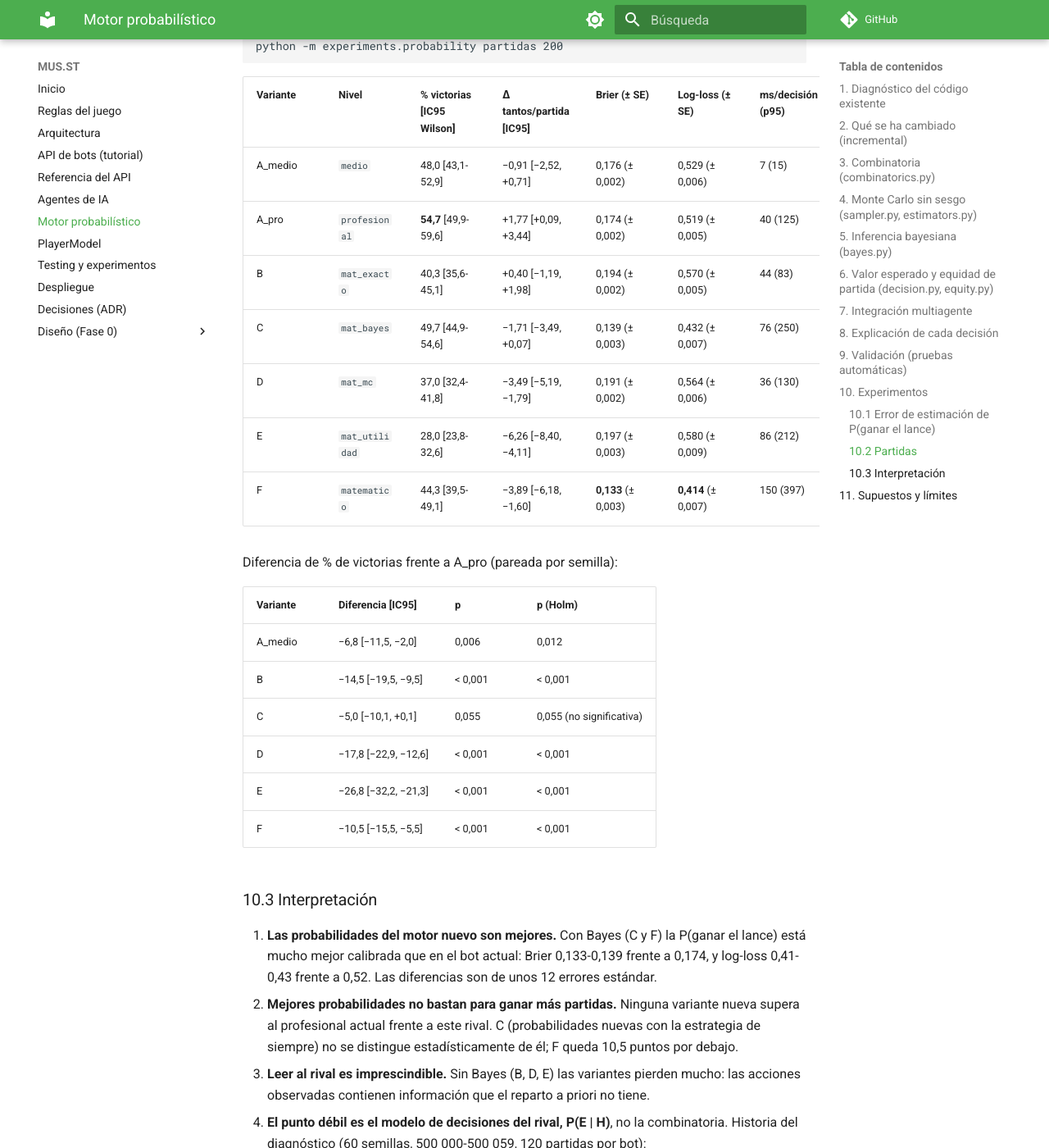
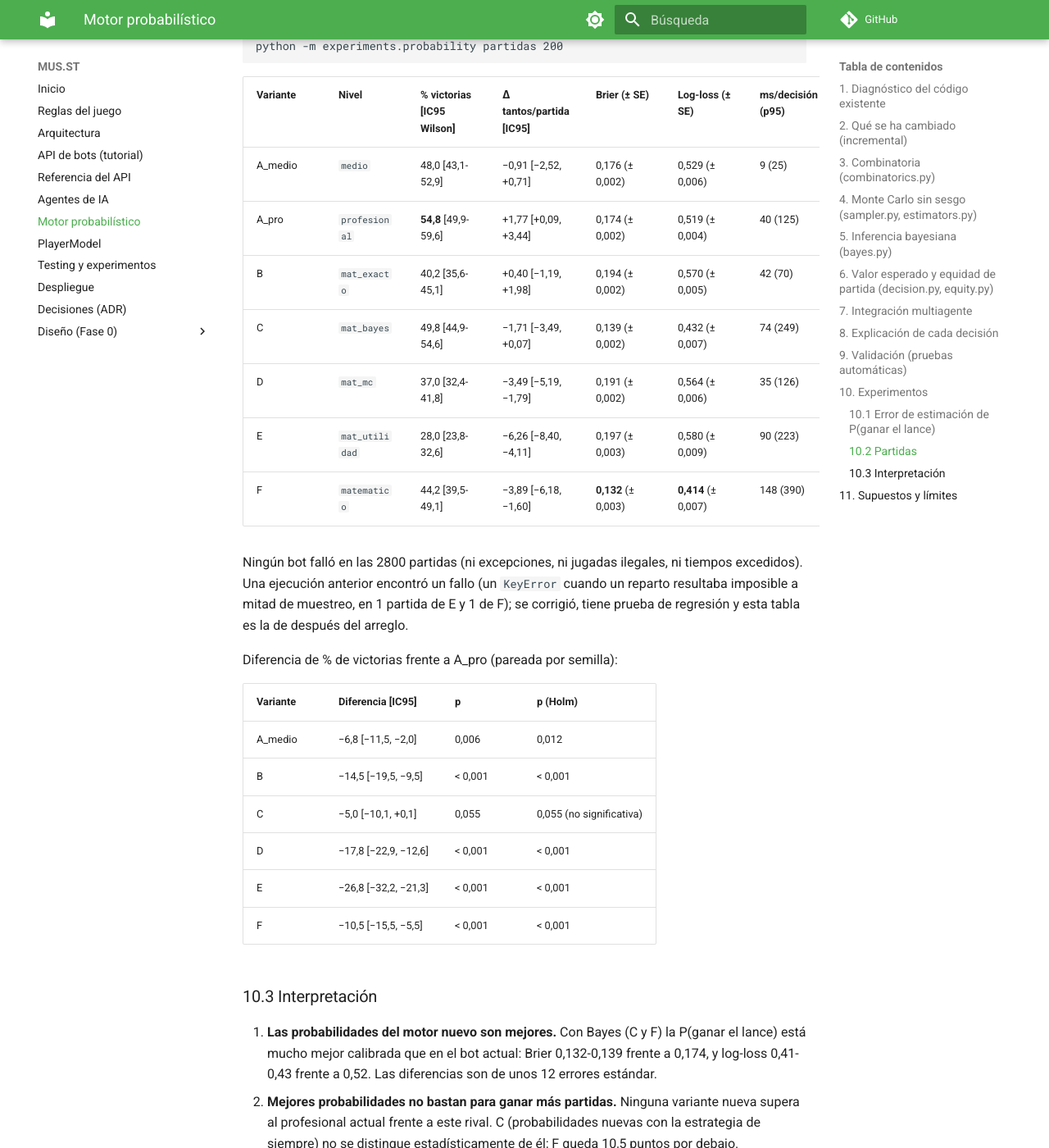
Before and after one commit to saraatrapero/mus-sara, an MkDocs documentation site: the page built from docs/probabilidad.md, in a window 1280 px wide and 1400 px high, scrolled down 8139 px. Shown: the whole window at 82% size. Built offline with MkDocs 1.6.1 and Material for MkDocs 9.7.7, drawn with Linux system fonts in a browser that asks for light colours; comment, search, counter and statistics services are not loaded; some of the changed text lies outside the part shown.

Commit message:
Experimentos del motor probabilístico: resultados finales tras corregir el KeyError
Co-Authored-By: Claude Opus 5.5 <noreply@anthropic.com>
Claude-Session: https://claude.ai/code/session_01S8txGZtoGSDDcAh3LU3sBX

```diff
--- a/docs/probabilidad.md
+++ b/docs/probabilidad.md
@@ -286,13 +286,18 @@ python -m experiments.probability partidas 200
 
 | Variante | Nivel | % victorias [IC95 Wilson] | Δ tantos/partida [IC95] | Brier (± SE) | Log-loss (± SE) | ms/decisión (p95) |
 |---|---|---|---|---|---|---|
-| A_medio | `medio` | 48,0 [43,1-52,9] | −0,91 [−2,52, +0,71] | 0,176 (± 0,002) | 0,529 (± 0,006) | 7 (15) |
-| A_pro | `profesional` | **54,7** [49,9-59,6] | +1,77 [+0,09, +3,44] | 0,174 (± 0,002) | 0,519 (± 0,005) | 40 (125) |
-| B | `mat_exacto` | 40,3 [35,6-45,1] | +0,40 [−1,19, +1,98] | 0,194 (± 0,002) | 0,570 (± 0,005) | 44 (83) |
-| C | `mat_bayes` | 49,7 [44,9-54,6] | −1,71 [−3,49, +0,07] | 0,139 (± 0,003) | 0,432 (± 0,007) | 76 (250) |
-| D | `mat_mc` | 37,0 [32,4-41,8] | −3,49 [−5,19, −1,79] | 0,191 (± 0,002) | 0,564 (± 0,006) | 36 (130) |
-| E | `mat_utilidad` | 28,0 [23,8-32,6] | −6,26 [−8,40, −4,11] | 0,197 (± 0,003) | 0,580 (± 0,009) | 86 (212) |
-| F | `matematico` | 44,3 [39,5-49,1] | −3,89 [−6,18, −1,60] | **0,133** (± 0,003) | **0,414** (± 0,007) | 150 (397) |
+| A_medio | `medio` | 48,0 [43,1-52,9] | −0,91 [−2,52, +0,71] | 0,176 (± 0,002) | 0,529 (± 0,006) | 9 (25) |
+| A_pro | `profesional` | **54,8** [49,9-59,6] | +1,77 [+0,09, +3,44] | 0,174 (± 0,002) | 0,519 (± 0,004) | 40 (125) |
+| B | `mat_exacto` | 40,2 [35,6-45,1] | +0,40 [−1,19, +1,98] | 0,194 (± 0,002) | 0,570 (± 0,005) | 42 (70) |
+| C | `mat_bayes` | 49,8 [44,9-54,6] | −1,71 [−3,49, +0,07] | 0,139 (± 0,002) | 0,432 (± 0,007) | 74 (249) |
+| D | `mat_mc` | 37,0 [32,4-41,8] | −3,49 [−5,19, −1,79] | 0,191 (± 0,002) | 0,564 (± 0,006) | 35 (126) |
+| E | `mat_utilidad` | 28,0 [23,8-32,6] | −6,26 [−8,40, −4,11] | 0,197 (± 0,003) | 0,580 (± 0,009) | 90 (223) |
+| F | `matematico` | 44,2 [39,5-49,1] | −3,89 [−6,18, −1,60] | **0,132** (± 0,003) | **0,414** (± 0,007) | 148 (390) |
+
+Ningún bot falló en las 2800 partidas (ni excepciones, ni jugadas ilegales, ni tiempos
+excedidos). Una ejecución anterior encontró un fallo (un `KeyError` cuando un reparto resultaba
+imposible a mitad de muestreo, en 1 partida de E y 1 de F); se corrigió, tiene prueba de
+regresión y esta tabla es la de después del arreglo.
 
 Diferencia de % de victorias frente a A_pro (pareada por semilla):
 
@@ -308,7 +313,7 @@ Diferencia de % de victorias frente a A_pro (pareada por semilla):
 ### 10.3 Interpretación
 
 1. **Las probabilidades del motor nuevo son mejores.** Con Bayes (C y F) la P(ganar el lance)
-   está mucho mejor calibrada que en el bot actual: Brier 0,133-0,139 frente a 0,174, y
+   está mucho mejor calibrada que en el bot actual: Brier 0,132-0,139 frente a 0,174, y
    log-loss 0,41-0,43 frente a 0,52. Las diferencias son de unos 12 errores estándar.
 2. **Mejores probabilidades no bastan para ganar más partidas.** Ninguna variante nueva supera
    al profesional actual frente a este rival. C (probabilidades nuevas con la estrategia de
@@ -332,7 +337,7 @@ Diferencia de % de victorias frente a A_pro (pareada por semilla):
      Ante un órdago rival, P(gano) a posteriori 0,14 frente a 0,10 real (a priori, 0,51).
    * Con estas reglas F apenas echa órdagos y pierde la fuente de tantos de los faroles; el
      resultado final es el de la tabla 10.2.
-5. **Coste.** F tarda 150 ms de media por decisión (p95 ≈ 0,4 s) en CPython, frente a
+5. **Coste.** F tarda 148 ms de media por decisión (p95 0,39 s) en CPython, frente a
    40 ms del profesional. Es usable en la web (Pyodide es más lento, del orden de 2-3×), pero
    no es gratis.
 
```
